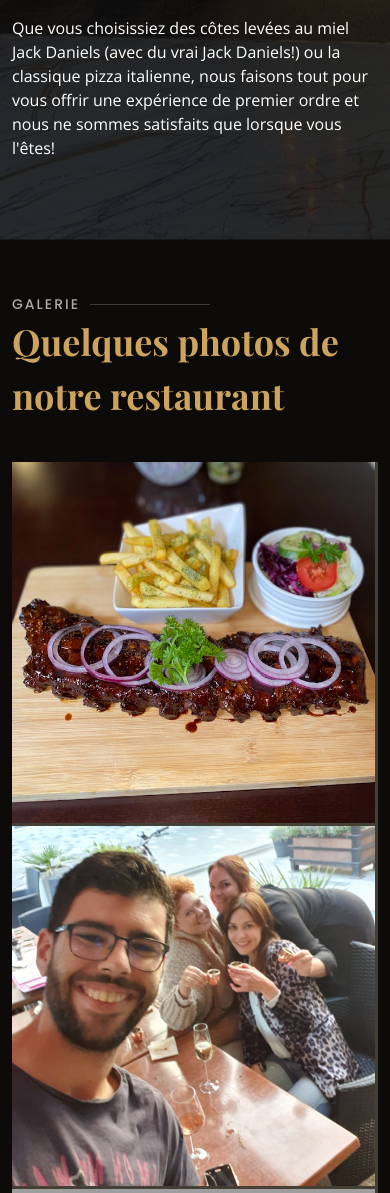
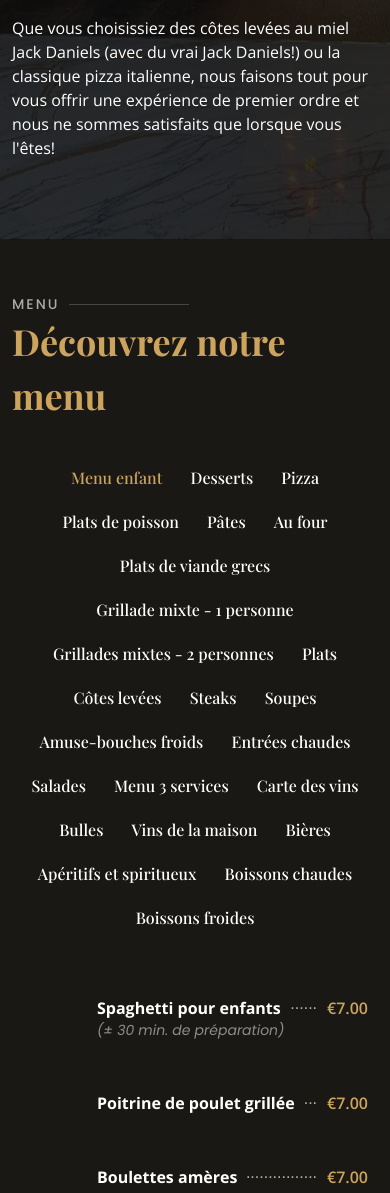
Before and after one commit to JermiahHabashy/StMariaStGeorge, a Flask app: page /fr in a window 390 px wide. Shown: the part 1599-2792 px from the top of the page. Run offline with Flask 2, Linux system fonts and the light colour scheme; data comes from the database, SQL or seed files in the repository; both versions use the stored data as it was after the commit; some libraries are stand-ins or nearby versions; some web fonts are replaced; grey boxes are pictures that could not be loaded.

Commit message:
- gallery gecomment - bij pasta staat pasta ‘polio’ dit moet Pollo worden. -bij spare ribs moet er ook bij staan ‘kies uit: Varkensrib of kalfsrib* *bij keuze kalfsrib extra supplement van €1 -bij 3gangen menu staat er naast de 3 gerechten €0,00 dat zou weg moeten als dat kan en op het einde €34,50 per persoon. - toegevoegd: bij dessert: chocolade mousse met vanille ijs €10

```diff
--- a/main.py
+++ b/main.py
@@ -19,7 +19,7 @@ class FoodNL(db.Model):
 	id = db.Column(db.Integer, primary_key=True)
 	name = db.Column(db.String(250), nullable=False)
 	description = db.Column(db.String(250), nullable=True)
-	price = db.Column(db.DECIMAL(5, 2), nullable=False)
+	price = db.Column(db.DECIMAL(5, 2), nullable=True)
 	cat_id = db.Column(db.Integer, db.ForeignKey("categoryNL.cat_id"))
 
 
@@ -33,7 +33,7 @@ class FoodENG(db.Model):
 	id = db.Column(db.Integer, primary_key=True)
 	name = db.Column(db.String(250), nullable=False)
 	description = db.Column(db.String(250), nullable=True)
-	price = db.Column(db.DECIMAL(5, 2), nullable=False)
+	price = db.Column(db.DECIMAL(5, 2), nullable=True)
 	cat_id = db.Column(db.Integer, db.ForeignKey("categoryENG.cat_id"))
 
 
@@ -47,7 +47,7 @@ class FoodFR(db.Model):
 	id = db.Column(db.Integer, primary_key=True)
 	name = db.Column(db.String(250), nullable=False)
 	description = db.Column(db.String(250), nullable=True)
-	price = db.Column(db.DECIMAL(5, 2), nullable=False)
+	price = db.Column(db.DECIMAL(5, 2), nullable=True)
 	cat_id = db.Column(db.Integer, db.ForeignKey("categoryFR.cat_id"))
 
 
--- a/templates/indexFR.html
+++ b/templates/indexFR.html
@@ -54,7 +54,7 @@
             <ul>
                 <li><a class="nav-link scrollto active" href="#hero">Accueil</a></li>
                 <li><a class="nav-link scrollto" href="#about">A propos de nous</a></li>
-                <li><a class="nav-link scrollto" href="#gallery">Galerie</a></li>
+{#                <li><a class="nav-link scrollto" href="#gallery">Galerie</a></li>#}
                 <li><a class="nav-link scrollto" href="#menu">Menu</a></li>
                 <li><a class="nav-link scrollto" href="#contact">Contactez</a></li>
             </ul>
@@ -110,88 +110,88 @@
         </div>
     </section><!-- End About Section -->
 
-    <!-- ======= Gallery Section ======= -->
-    <section id="gallery" class="gallery">
-
-        <div class="container aos-init aos-animate" data-aos="fade-up">
-            <div class="section-title">
-                <h2>Galerie</h2>
-                <p>Quelques photos de notre restaurant</p>
-            </div>
-        </div>
-
-        <div class="container-fluid aos-init aos-animate" data-aos="fade-up" data-aos-delay="100">
-
-            <div class="row g-0">
-
-                <div class="col-lg-3 col-md-4">
-                    <div class="gallery-item">
-                        <a href="../static/assets/img/gallery/gallery-1.jpg" class="gallery-lightbox" data-gall="gallery-item">
-                            <img src="../static/assets/img/gallery/gallery-1.jpg" alt="" class="img-fluid" title="" style="">
-                        </a>
-                    </div>
-                </div>
-
-                <div class="col-lg-3 col-md-4">
-                    <div class="gallery-item">
-                        <a href="../static/assets/img/gallery/gallery-2.jpg" class="gallery-lightbox" data-gall="gallery-item">
-                            <img src="../static/assets/img/gallery/gallery-2.jpg" alt="" class="img-fluid" title="" style="">
-                        </a>
-                    </div>
-                </div>
-
-                <div class="col-lg-3 col-md-4">
-                    <div class="gallery-item">
-                        <a href="../static/assets/img/gallery/gallery-3.jpg" class="gallery-lightbox" data-gall="gallery-item">
-                            <img src="../static/assets/img/gallery/gallery-3.jpg" alt="" class="img-fluid" title="" style="">
-                        </a>
-                    </div>
-                </div>
-
-                <div class="col-lg-3 col-md-4">
-                    <div class="gallery-item">
-                        <a href="../static/assets/img/gallery/gallery-4.jpg" class="gallery-lightbox" data-gall="gallery-item">
-                            <img src="../static/assets/img/gallery/gallery-4.jpg" alt="" class="img-fluid" title="" style="">
-                        </a>
-                    </div>
-                </div>
-
-                <div class="col-lg-3 col-md-4">
-                    <div class="gallery-item">
-                        <a href="../static/assets/img/gallery/gallery-5.jpg" class="gallery-lightbox" data-gall="gallery-item">
-                            <img src="../static/assets/img/gallery/gallery-5.jpg" alt="" class="img-fluid">
-                        </a>
-                    </div>
-                </div>
-
-                <div class="col-lg-3 col-md-4">
-                    <div class="gallery-item">
-                        <a href="../static/assets/img/gallery/gallery-6.jpg" class="gallery-lightbox" data-gall="gallery-item">
-                            <img src="../static/assets/img/gallery/gallery-6.jpg" alt="" class="img-fluid" title="" style="">
-                        </a>
-                    </div>
-                </div>
-
-                <div class="col-lg-3 col-md-4">
-                    <div class="gallery-item">
-                        <a href="../static/assets/img/gallery/gallery-7.jpg" class="gallery-lightbox" data-gall="gallery-item">
-                            <img src="../static/assets/img/gallery/gallery-7.jpg" alt="" class="img-fluid" title="" style="">
-                        </a>
-                    </div>
-                </div>
-
-                <div class="col-lg-3 col-md-4">
-                    <div class="gallery-item">
-                        <a href="../static/assets/img/gallery/gallery-8.jpg" class="gallery-lightbox" data-gall="gallery-item">
-                            <img src="../static/assets/img/gallery/gallery-8.jpg" alt="" class="img-fluid" title="" style="">
-                        </a>
-                    </div>
-                </div>
-
-            </div>
-
-        </div>
-    </section><!-- End Gallery Section -->
+{#    <!-- ======= Gallery Section ======= -->#}
+{#    <section id="gallery" class="gallery">#}
+{##}
+{#        <div class="container aos-init aos-animate" data-aos="fade-up">#}
+{#            <div class="section-title">#}
+{#                <h2>Galerie</h2>#}
+{#                <p>Quelques photos de notre restaurant</p>#}
+{#            </div>#}
+{#        </div>#}
+{##}
+{#        <div class="container-fluid aos-init aos-animate" data-aos="fade-up" data-aos-delay="100">#}
+{##}
+{#            <div class="row g-0">#}
+{##}
+{#                <div class="col-lg-3 col-md-4">#}
+{#                    <div class="gallery-item">#}
+{#                        <a href="../static/assets/img/gallery/gallery-1.jpg" class="gallery-lightbox" data-gall="gallery-item">#}
+{#                            <img src="../static/assets/img/gallery/gallery-1.jpg" alt="" class="img-fluid" title="" style="">#}
+{#                        </a>#}
+{#                    </div>#}
+{#                </div>#}
+{##}
+{#                <div class="col-lg-3 col-md-4">#}
+{#                    <div class="gallery-item">#}
+{#                        <a href="../static/assets/img/gallery/gallery-2.jpg" class="gallery-lightbox" data-gall="gallery-item">#}
+{#                            <img src="../static/assets/img/gallery/gallery-2.jpg" alt="" class="img-fluid" title="" style="">#}
+{#                        </a>#}
+{#                    </div>#}
+{#                </div>#}
+{##}
+{#                <div class="col-lg-3 col-md-4">#}
+{#                    <div class="gallery-item">#}
+{#                        <a href="../static/assets/img/gallery/gallery-3.jpg" class="gallery-lightbox" data-gall="gallery-item">#}
+{#                            <img src="../static/assets/img/gallery/gallery-3.jpg" alt="" class="img-fluid" title="" style="">#}
+{#                        </a>#}
+{#                    </div>#}
+{#                </div>#}
+{##}
+{#                <div class="col-lg-3 col-md-4">#}
+{#                    <div class="gallery-item">#}
+{#                        <a href="../static/assets/img/gallery/gallery-4.jpg" class="gallery-lightbox" data-gall="gallery-item">#}
+{#                            <img src="../static/assets/img/gallery/gallery-4.jpg" alt="" class="img-fluid" title="" style="">#}
+{#                        </a>#}
+{#                    </div>#}
+{#                </div>#}
+{##}
+{#                <div class="col-lg-3 col-md-4">#}
+{#                    <div class="gallery-item">#}
+{#                        <a href="../static/assets/img/gallery/gallery-5.jpg" class="gallery-lightbox" data-gall="gallery-item">#}
+{#                            <img src="../static/assets/img/gallery/gallery-5.jpg" alt="" class="img-fluid">#}
+{#                        </a>#}
+{#                    </div>#}
+{#                </div>#}
+{##}
+{#                <div class="col-lg-3 col-md-4">#}
+{#                    <div class="gallery-item">#}
+{#                        <a href="../static/assets/img/gallery/gallery-6.jpg" class="gallery-lightbox" data-gall="gallery-item">#}
+{#                            <img src="../static/assets/img/gallery/gallery-6.jpg" alt="" class="img-fluid" title="" style="">#}
+{#                        </a>#}
+{#                    </div>#}
+{#                </div>#}
+{##}
+{#                <div class="col-lg-3 col-md-4">#}
+{#                    <div class="gallery-item">#}
+{#                        <a href="../static/assets/img/gallery/gallery-7.jpg" class="gallery-lightbox" data-gall="gallery-item">#}
+{#                            <img src="../static/assets/img/gallery/gallery-7.jpg" alt="" class="img-fluid" title="" style="">#}
+{#                        </a>#}
+{#                    </div>#}
+{#                </div>#}
+{##}
+{#                <div class="col-lg-3 col-md-4">#}
+{#                    <div class="gallery-item">#}
+{#                        <a href="../static/assets/img/gallery/gallery-8.jpg" class="gallery-lightbox" data-gall="gallery-item">#}
+{#                            <img src="../static/assets/img/gallery/gallery-8.jpg" alt="" class="img-fluid" title="" style="">#}
+{#                        </a>#}
+{#                    </div>#}
+{#                </div>#}
+{##}
+{#            </div>#}
+{##}
+{#        </div>#}
+{#    </section><!-- End Gallery Section -->#}
 
 
     <!-- ======= Menu Section ======= -->
@@ -219,7 +219,10 @@
 
                     <div class="col-lg-6 menu-item filter-{{cat.name.replace(' ', '-').replace('&','-')}}">
                         <div class="menu-content">
-                            <a href="#">{{food_item.name}}</a><span>€{{food_item.price}}</span>
+                                <a href="#">{{food_item.name}}</a>
+	                        {% if food_item.price %}
+		                        <span>€{{food_item.price}}</span>
+	                        {% endif %}
                         </div>
                         <div class="menu-ingredients">
                             {% if food_item.description %}
```
Also changed, not shown: templates/indexENG.html (+87 -84 lines), templates/indexNL.html (+87 -84 lines), static/database/menus.db.
